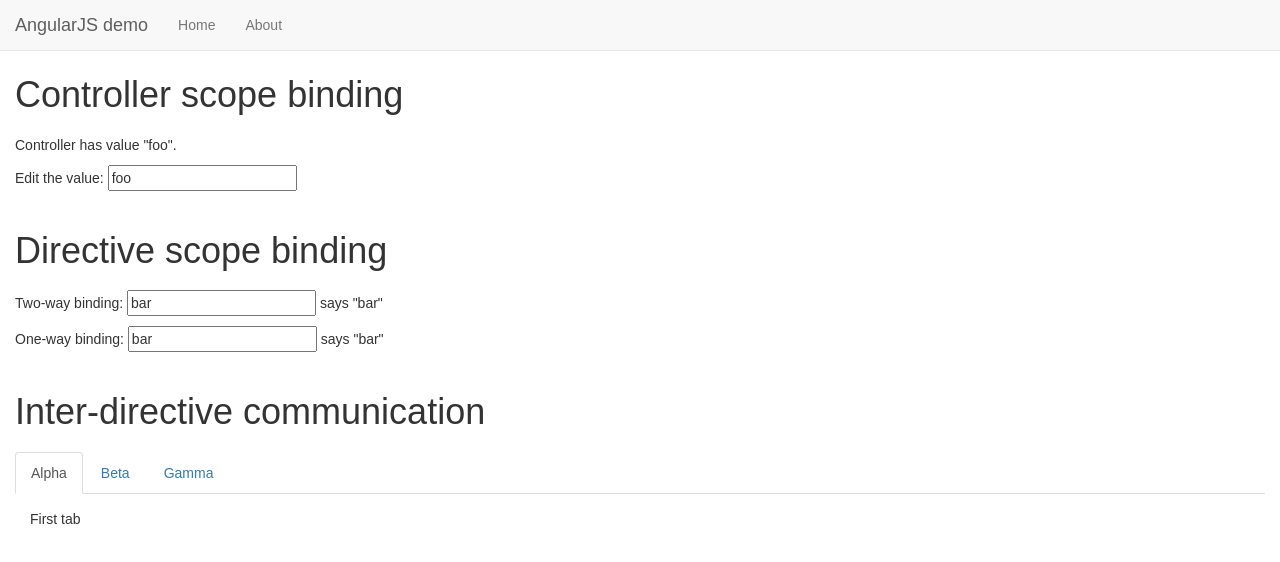
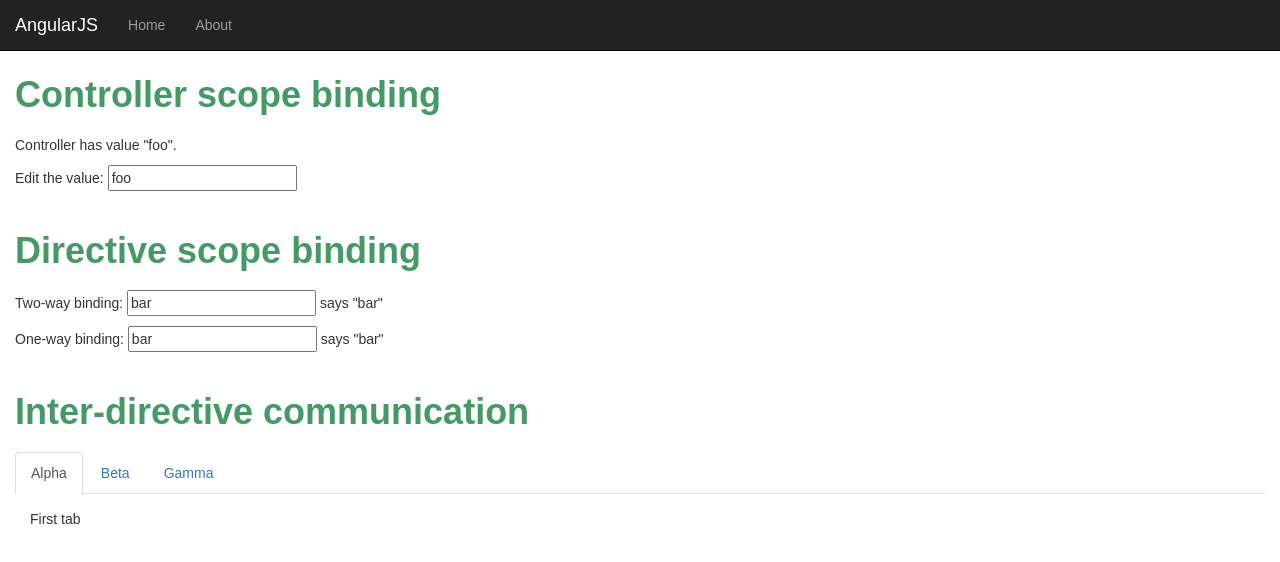
Before and after one commit to brookingcharlie/angular-demo, a website: page app/index.html in a window 1280 px wide. Drawn offline with nearby package versions, Linux system fonts and the light colour scheme; some packages are replaced by stand-ins of ours.

Commit message:
add some styling

```diff
--- a/app/app.css
+++ b/app/app.css
@@ -8,6 +8,8 @@ body {
 
 h1 {
   margin: 40px 0 20px 0;
+  font-weight: bold;
+  color: #496;
 }
 
 .tab-pane {
--- a/app/index.html
+++ b/app/index.html
@@ -8,10 +8,10 @@
   <link rel="stylesheet" href="app.css">
 </head>
 <body>
-  <nav class="navbar navbar-default navbar-fixed-top" app-navbar>
+  <nav class="navbar navbar-inverse navbar-fixed-top" app-navbar>
     <div class="container-fluid">
       <div class="navbar-header">
-        <a class="navbar-brand" href="#!/">AngularJS demo</a>
+        <a class="navbar-brand" href="#!/">AngularJS</a>
       </div>
       <div id="navbar" class="collapse navbar-collapse">
         <ul class="nav navbar-nav">
```
